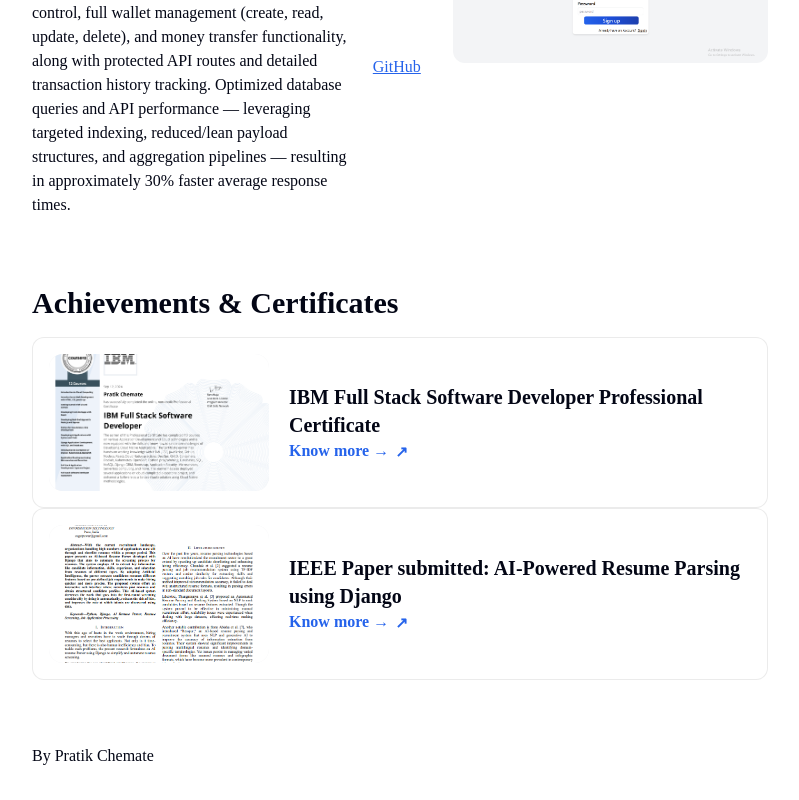
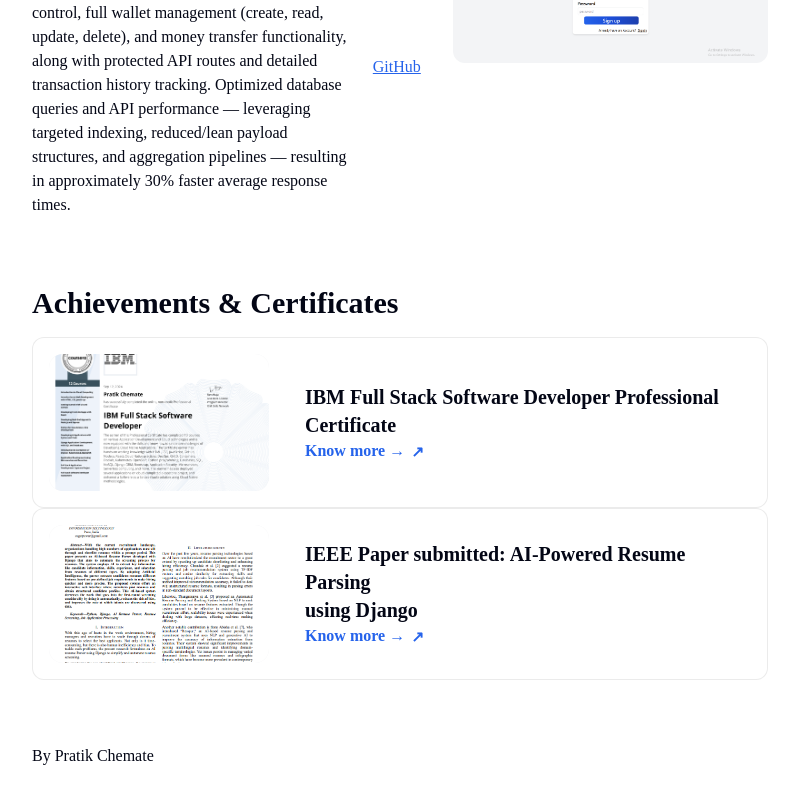
Before and after one commit to pratikchemate/portfolio1, a React (Vite) app: page / in a window 1280 px wide. Shown: the part 2057-2857 px from the top of the page, without its empty margins (240-1039 px from the left). Built offline with nearby package versions, Linux system fonts and the light colour scheme; a web font is replaced by a local one.

Commit message:
Update App.css

```diff
--- a/src/App.css
+++ b/src/App.css
@@ -132,7 +132,7 @@ section {
   display: flex;
   flex-direction: row;
   align-items: center;
-  gap: 1.25rem;
+  gap: 2.25rem;
   background: var(--card-bg, #fff);
   border: 1px solid rgba(0, 0, 0, 0.08);
   border-radius: 12px;
```
